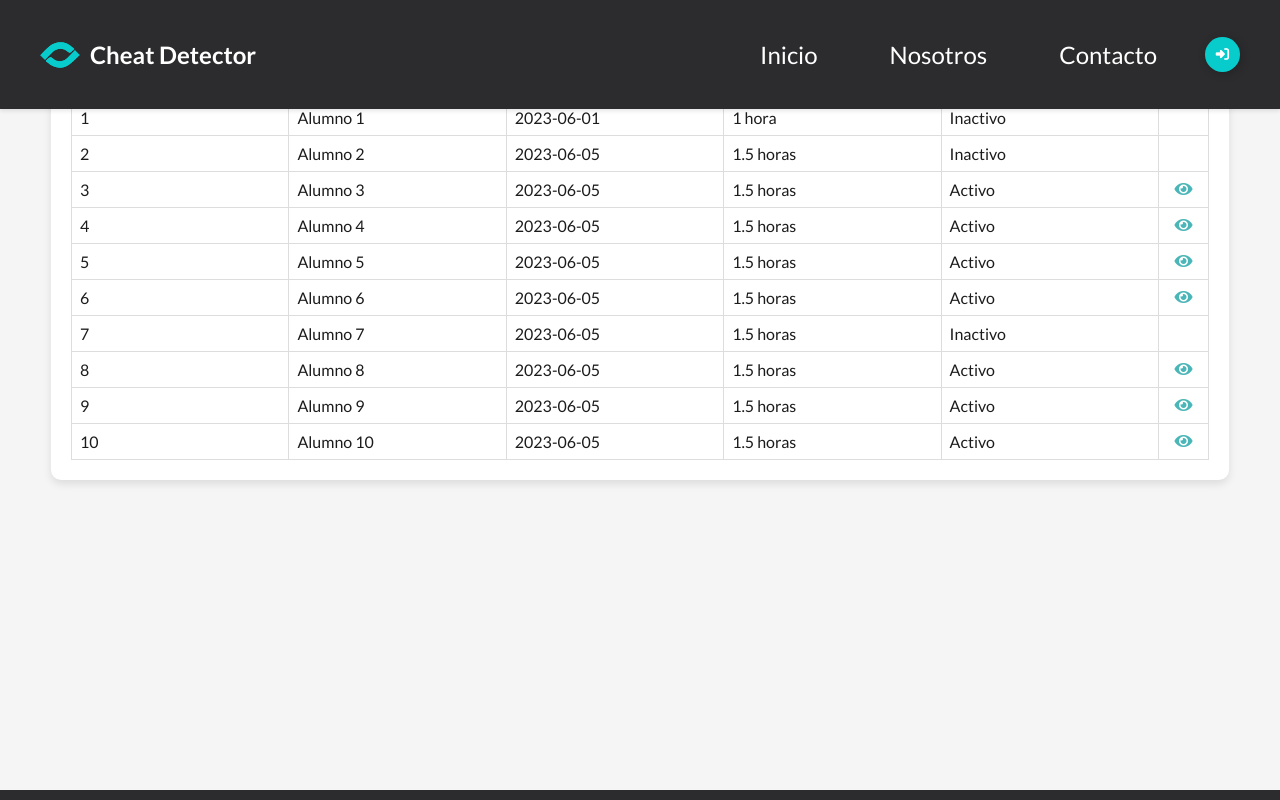
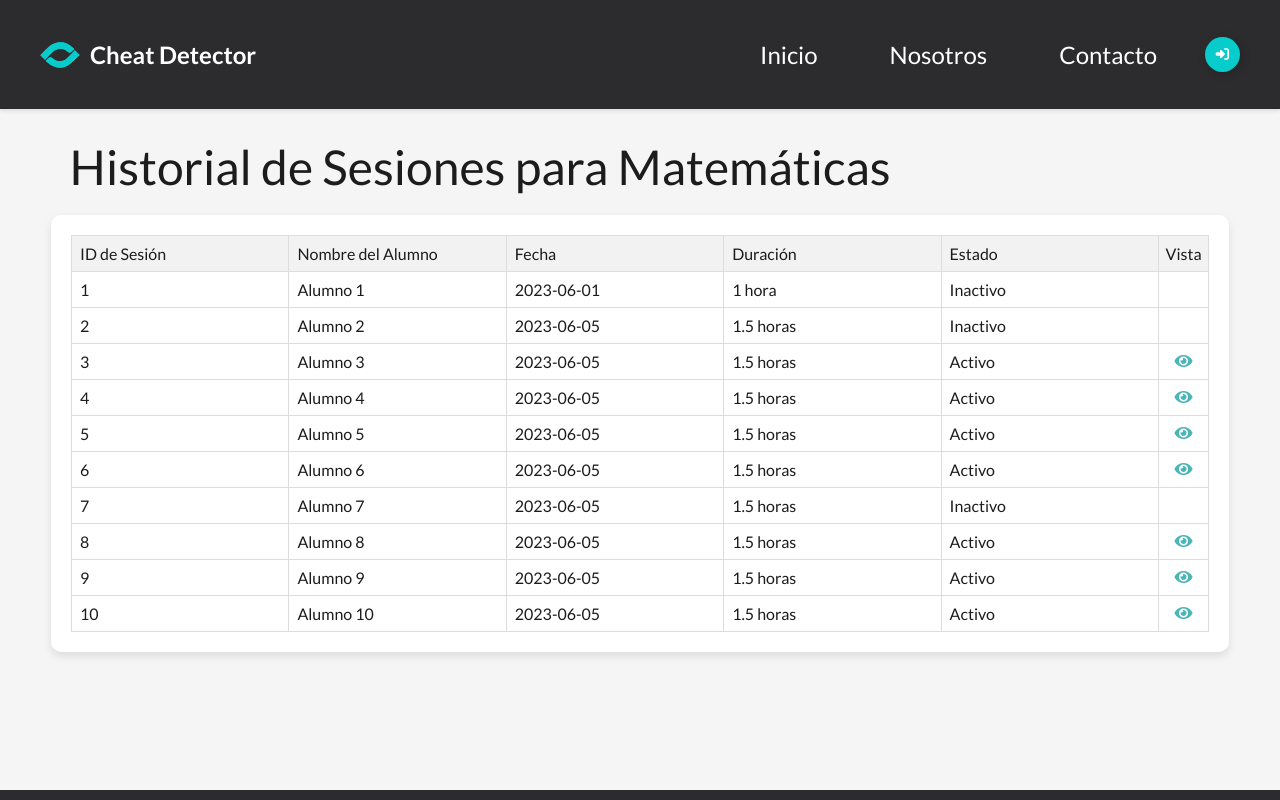
Before and after one commit to ConstruccionSoftware2024/Construccion-de-Software-2024-1, a Vue app: page /HistorialSesiones in a window 1280 px wide. Shown: the top 800 px of the page. Built offline with nearby package versions, Linux system fonts and the light colour scheme.

Commit message:
Solucion bug, tabla centrada

```diff
--- a/src/components/ComponentesGrupoFelipe/HistorialSesiones.vue
+++ b/src/components/ComponentesGrupoFelipe/HistorialSesiones.vue
@@ -77,7 +77,6 @@ export default {
 h3 {
     font-size: 3em;
     text-align: left;
-    margin-top: -10%;
     margin-left: 4%;
     margin-bottom: 20px;
 }
```
